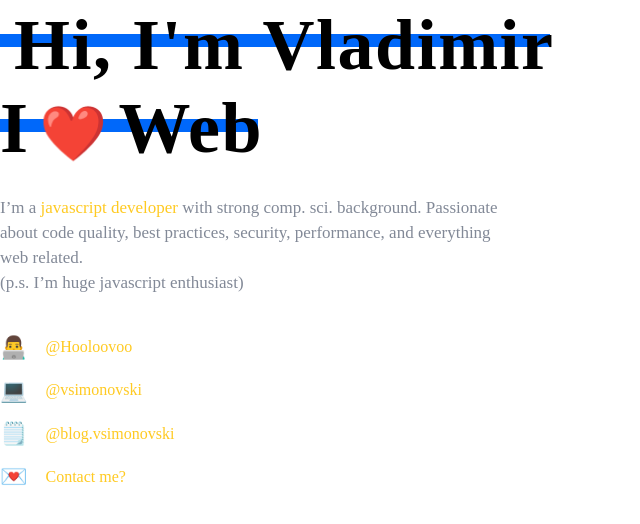
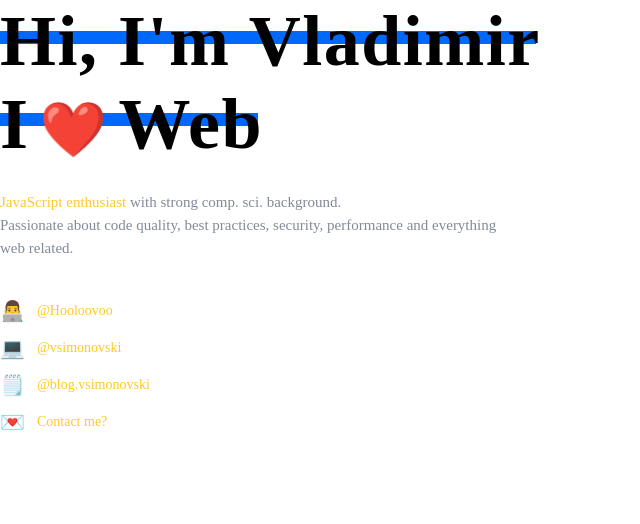
Before and after one commit to vsimonovski/v1, a React (Create React App) app: page / in a window 1280 px wide. Shown: the top 524 px of the page, without its empty margins (0-640 px from the left). Built offline with nearby package versions, Linux system fonts and the light colour scheme; the HTML template or start-up script is replaced by a standard one.

Commit message:
refactor: introduce styled components
fixes #14

```diff
--- a/package.json
+++ b/package.json
@@ -24,6 +24,7 @@
     "react": "16.13.0",
     "react-dom": "16.13.0",
     "react-scripts": "3.4.0",
+    "styled-components": "^5.0.1",
     "wenk": "1.0.8"
   },
   "scripts": {
--- a/src/App.js
+++ b/src/App.js
@@ -5,9 +5,12 @@ import 'wenk';
 import Title from './components/title/Title';
 import About from './components/about/About';
 import Contact from './components/contact/Contact';
+import { ThemeProvider } from 'styled-components';
+import { Theme } from './Theme';
 
 function App() {
   return (
+    <ThemeProvider theme={Theme}>
       <div className="App">
         <div className="content">
           <div className="content__inner">
@@ -17,6 +20,7 @@ function App() {
           </div>
         </div>
       </div>
+    </ThemeProvider>
   );
 }
 
--- /dev/null
+++ b/src/Theme.js
@@ -0,0 +1,5 @@
+export const Theme = {
+  bgLineColor: '#0068fa',
+  textColor: '#828997',
+  textHighlight: '#ffca22'
+};
--- a/src/components/about/About.js
+++ b/src/components/about/About.js
@@ -1,19 +1,15 @@
 import React from 'react';
-import './About.scss';
+import { AboutSection, Tooltip } from './About.style';
 
 export default function About() {
   return (
-    <section className="about">
-      I’m a{' '}
-      <span
-        className="tooltip"
-        data-wenk="An organism that converts  ☕  into code."
-      >
-        javascript developer
-      </span>{' '}
-      with strong comp. sci. background. Passionate about code quality, best
-      practices, security, performance, and everything web related.
-      <br /> (p.s. I’m huge javascript enthusiast)
-    </section>
+    <AboutSection>
+      <Tooltip data-wenk="An organism that converts  ☕  into code.">
+        JavaScript enthusiast
+      </Tooltip>{' '}
+      with strong comp. sci. background.
+      <br /> Passionate about code quality, best practices, security,
+      performance and everything web related.
+    </AboutSection>
   );
 }
--- a/src/components/about/About.scss
+++ /dev/null
@@ -1,14 +0,0 @@
-$color__gray: #828997;
-$color__gold: #ffca22;
-
-.about {
-  color: $color__gray;
-  padding: 25px 0;
-  font-size: 1.7rem;
-  line-height: 2.5rem;
-  max-width: 500px;
-  .tooltip {
-    cursor: pointer;
-    color: $color__gold;
-  }
-}
--- /dev/null
+++ b/src/components/about/About.style.js
@@ -0,0 +1,14 @@
+import styled from 'styled-components';
+
+export const AboutSection = styled.section`
+  color: ${props => props.theme.textColor};
+  padding: 25px 0;
+  font-size: 1.5rem;
+  line-height: 2.3rem;
+  max-width: 500px;
+`;
+
+export const Tooltip = styled.span`
+  cursor: pointer;
+  color: ${props => props.theme.textHighlight};
+`;
--- a/src/components/contact/Contact.js
+++ b/src/components/contact/Contact.js
@@ -1,50 +1,54 @@
-/* eslint-disable */
-
 import React from 'react';
-import './Contact.scss';
+import {
+  ContactItem,
+  ContactLink,
+  ContactSection,
+  Emoji
+} from './Contact.style';
 
 export default function Contact() {
   return (
-    <section className="contact">
-      <div className="item">
-        <span className="emoji">👨‍💻</span>
-        <a
+    <ContactSection>
+      <ContactItem>
+        {/* eslint-disable-next-line jsx-a11y/accessible-emoji */}
+        <Emoji>👨‍💻</Emoji>
+        <ContactLink
           href="https://www.linkedin.com/in/vsimonovski/"
-          className="value"
-          data-wenk="👈  Where I work"
+          data-wenk="👈  I work here"
           data-wenk-pos="right"
         >
           @Hooloovoo
-        </a>
-      </div>
-      <div className="item">
-        <span className="emoji">💻</span>
-        <a
+        </ContactLink>
+      </ContactItem>
+      <ContactItem>
+        {/* eslint-disable-next-line jsx-a11y/accessible-emoji */}
+        <Emoji>💻</Emoji>
+        <ContactLink
           href="https://github.com/vsimonovski"
-          className="value"
           data-wenk="👈  Check out my GitHub"
           data-wenk-pos="right"
         >
           @vsimonovski
-        </a>
-      </div>
-      <div className="item">
-        <span className="emoji">🗒️</span>
-        <a
+        </ContactLink>
+      </ContactItem>
+      <ContactItem>
+        {/* eslint-disable-next-line jsx-a11y/accessible-emoji */}
+        <Emoji>🗒️</Emoji>
+        <ContactLink
           href="http://blog.vsimonovski.me/"
-          className="value"
           data-wenk="👈  Sometimes I like to write about code"
           data-wenk-pos="right"
         >
           @blog.vsimonovski
-        </a>
-      </div>
-      <div className="item">
-        <span className="emoji">💌</span>
-        <a href="mailto:vsimonovski@outlook.com" className="value">
+        </ContactLink>
+      </ContactItem>
+      <ContactItem>
+        {/* eslint-disable-next-line jsx-a11y/accessible-emoji */}
+        <Emoji>💌</Emoji>
+        <ContactLink href="mailto:vsimonovski@outlook.com">
           Contact me?
-        </a>
-      </div>
-    </section>
+        </ContactLink>
+      </ContactItem>
+    </ContactSection>
   );
 }
--- a/src/components/contact/Contact.scss
+++ /dev/null
@@ -1,33 +0,0 @@
-$color__gold: #ffca22;
-
-.contact {
-  padding-bottom: 15px;
-  padding-top: 15px;
-  .item {
-    margin-bottom: 18px;
-    display: flex;
-    align-items: center;
-    &:last-child {
-      margin-bottom: 0;
-    }
-  }
-
-  .emoji {
-    font-size: 2.2rem;
-    padding: 0;
-  }
-
-  .value {
-    cursor: pointer;
-    color: $color__gold;
-    font-size: 1.6rem;
-    margin-left: 18px;
-    border-bottom: 0px solid transparent;
-    transition: border 0.2s ease-in;
-    text-decoration: none;
-
-    &:hover {
-      border-bottom: 1px solid $color__gold;
-    }
-  }
-}
--- /dev/null
+++ b/src/components/contact/Contact.style.js
@@ -0,0 +1,34 @@
+import styled from 'styled-components';
+
+export const ContactSection = styled.section`
+  padding-bottom: 15px;
+  padding-top: 15px;
+`;
+
+export const ContactItem = styled.div`
+  margin-bottom: 1.4rem;
+  display: flex;
+  align-items: center;
+  &:last-child {
+    margin-bottom: 0;
+  }
+`;
+
+export const Emoji = styled.span`
+  font-size: 2rem;
+  padding: 0;
+`;
+
+export const ContactLink = styled.a`
+  cursor: pointer;
+  color: ${props => props.theme.textHighlight};
+  font-size: 1.4rem;
+  margin-left: 1.2rem;
+  border-bottom: 0 solid transparent;
+  transition: border 0.2s ease-in;
+  text-decoration: none;
+
+  &:hover {
+    border-bottom: 1px solid ${props => props.theme.textHighlight};
+  }
+`;
--- a/src/components/title/Title.js
+++ b/src/components/title/Title.js
@@ -1,22 +1,21 @@
 import React from 'react';
-import './Title.scss';
+import { BackgroundLine, EmojiWithAttrs, Intro, Wave } from './Title.style';
 
 export default function Title() {
   return (
     <section>
-      <h1 className="intro intro--wave">
+      <Intro>
+        <Wave />
         Hi, I'm Vladimir
-        <span className="background-line"></span>
-      </h1>
+        <BackgroundLine />
+      </Intro>
       <br />
-      <h1 className="intro intro--pulse">
-        I
-        <span className="emoji" role="img" aria-label="heart">
-          ❤️
-        </span>
+      <Intro>
+        {/* eslint-disable-next-line jsx-a11y/accessible-emoji */}I
+        <EmojiWithAttrs>❤️</EmojiWithAttrs>
         Web
-        <span className="background-line"></span>
-      </h1>
+        <BackgroundLine />
+      </Intro>
     </section>
   );
 }
--- a/src/components/title/Title.scss
+++ /dev/null
@@ -1,57 +0,0 @@
-$color__blue: #0068fa;
-
-.intro {
-  display: inline-block;
-  margin: 0;
-  position: relative;
-  z-index: 1;
-  font-family: 'ChunkFive', serif;
-  font-weight: 700;
-  font-size: 7.2rem;
-  letter-spacing: 1.5px;
-
-  &--pulse {
-    position: relative;
-  }
-
-  &--wave {
-    margin-left: -73px;
-    &::before {
-      content: '👋';
-      animation-name: wobble;
-      animation-duration: 1s;
-      animation-delay: 1s;
-
-      animation-fill-mode: both;
-      font-size: 5.4rem;
-      display: inline-block;
-      padding-top: 20px;
-      margin-right: 18px;
-    }
-
-    .background-line {
-      &::before {
-        left: 72px;
-      }
-    }
-  }
-}
-
-.emoji {
-  padding: 10px;
-  font-size: 5.4rem;
-}
-
-.background-line {
-  &::before {
-    background-color: $color__blue;
-    position: absolute;
-    top: 45%;
-    left: 0px;
-    right: 5px;
-    height: 13px;
-    margin-top: -5px;
-    content: '';
-    z-index: -1;
-  }
-}
--- /dev/null
+++ b/src/components/title/Title.style.js
@@ -0,0 +1,82 @@
+import styled, { keyframes } from 'styled-components';
+
+export const BackgroundLine = styled.span`
+  &::before {
+    background-color: ${props => props.theme.bgLineColor};
+    position: absolute;
+    top: 43%;
+    left: 0px;
+    right: 5px;
+    height: 13px;
+    margin-top: -5px;
+    content: '';
+    z-index: -1;
+  }
+`;
+
+export const Emoji = styled.span`
+  padding: 10px;
+  font-size: 5.4rem;
+`;
+
+export const EmojiWithAttrs = styled(Emoji).attrs({
+  role: 'img',
+  'aria-label': 'heart'
+})``;
+
+export const Intro = styled.h1`
+  display: inline-block;
+  margin: 0;
+  position: relative;
+  z-index: 1;
+  font-family: 'ChunkFive', serif;
+  font-weight: 700;
+  font-size: 7.2rem;
+  letter-spacing: 1.5px;
+`;
+
+const wobble = keyframes`
+  from {
+    transform: none;
+  }
+
+  15% {
+    transform: translate3d(-25%, 0, 0) rotate3d(0, 0, 1, -10deg);
+  }
+
+  30% {
+    transform: translate3d(20%, 0, 0) rotate3d(0, 0, 1, 8deg);
+  }
+
+  45% {
+    transform: translate3d(-15%, 0, 0) rotate3d(0, 0, 1, -10deg);
+  }
+
+  60% {
+    transform: translate3d(10%, 0, 0) rotate3d(0, 0, 1, 5deg);
+  }
+
+  75% {
+    transform: translate3d(-5%, 0, 0) rotate3d(0, 0, 1, -3deg);
+  }
+
+  to {
+    transform: none;
+  }
+`;
+
+export const Wave = styled.span`
+  &::before {
+    position: absolute;
+    left: -73px;
+    content: '👋';
+    animation-name: ${wobble};
+    animation-duration: 1s;
+    animation-delay: 1s;
+    animation-fill-mode: both;
+    font-size: 5.4rem;
+    display: inline-block;
+    padding-top: 20px;
+    margin-right: 18px;
+  }
+`;
```
Also changed, not shown: 2 other files (tests, documents, lock files or other folders). Lines whose indentation alone changed are shown as unchanged.
